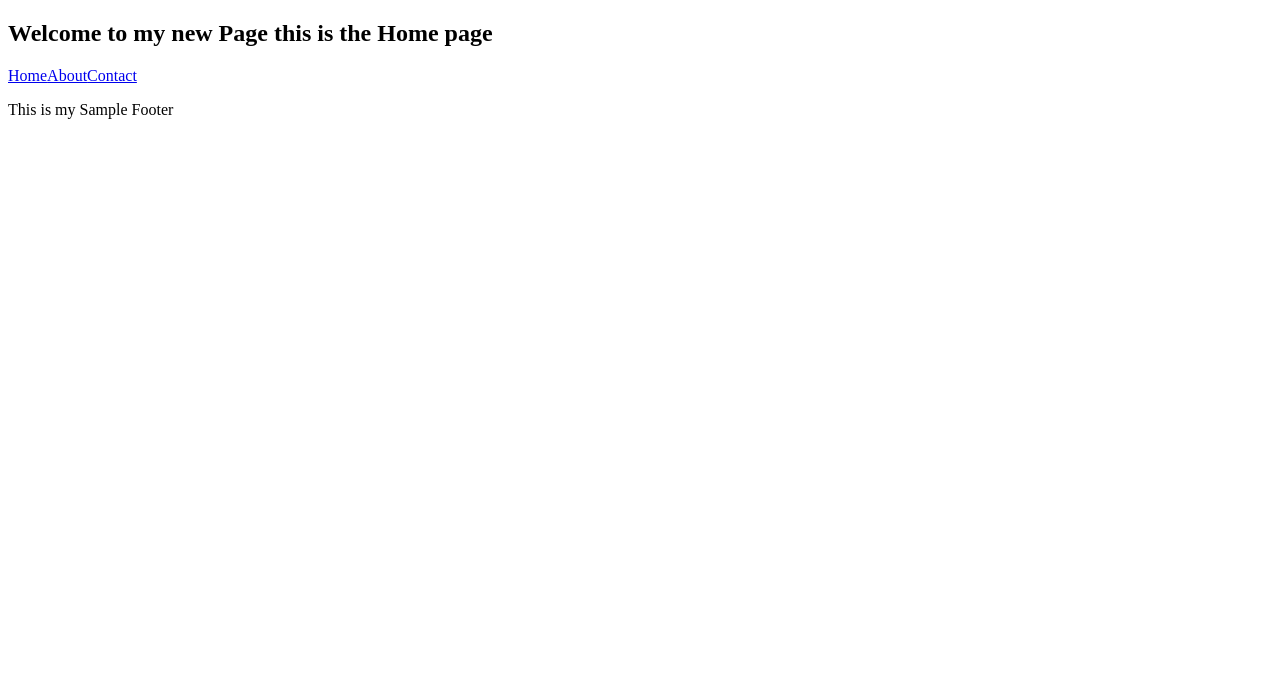
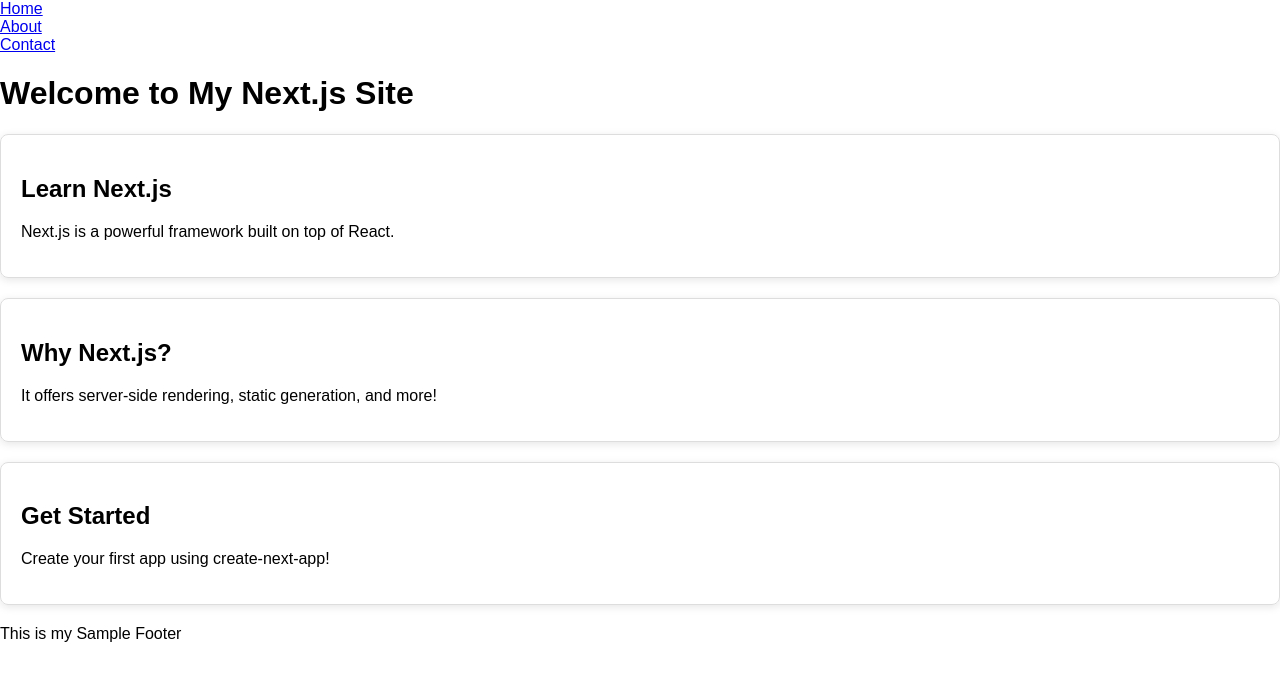
Before and after one commit to Bikramjeet1998/nextjs_journey, a Next.js app: page / in a window 1280 px wide. Shown: the top 680 px of the page. Built offline with nearby package versions, Linux system fonts and the light colour scheme.

Commit message:
card added

```diff
--- /dev/null
+++ b/components/card.js
@@ -0,0 +1,16 @@
+export default function Card({ title, description }) {
+    return (
+
+            <div style={{
+              border: '1px solid #ddd',
+              padding: '20px',
+              marginBottom: '20px',
+              borderRadius: '8px',
+              boxShadow: '0 2px 8px rgba(0, 0, 0, 0.1)'
+            }}>
+              <h2>{title}</h2>
+              <p>{description}</p>
+            </div>
+          )
+
+}
--- a/components/navbar.js
+++ b/components/navbar.js
@@ -2,8 +2,8 @@ import Link from 'next/link';
 export default function Navbar() {
     return (
         <nav>
-      <Link href="/">Home</Link>
-      <Link href="/about">About</Link>
+      <Link href="/">Home</Link><br></br>
+      <Link href="/about">About</Link><br></br>
       <Link href="/contact">Contact</Link>
     </nav>
     );
--- a/pages/index.js
+++ b/pages/index.js
@@ -1,17 +1,32 @@
 import Navbar from '@/components/navbar';
 import Footer from '@/components/footer';
 import Link from 'next/link';
+import Card from '@/components/card';
 
 
 export default function Home() {
   return (
     <div>
-      <main className="flex flex-col gap-[32px] row-start-2 items-center sm:items-start">
-        <h2> Welcome to my new Page this is the Home page</h2>
-        <Navbar/>
+    <Navbar />
+    <h1>Welcome to My Next.js Site</h1>
 
-      </main>
-         <Footer/>
-    </div>
+    <Card
+      title="Learn Next.js"
+      description="Next.js is a powerful framework built on top of React."
+    />
+
+    <Card
+      title="Why Next.js?"
+      description="It offers server-side rendering, static generation, and more!"
+    />
+
+    <Card
+      title="Get Started"
+      description="Create your first app using create-next-app!"
+    />
+
+    <Footer />
+  </div>
+
   );
 }
--- a/styles/globals.css
+++ b/styles/globals.css
@@ -1,14 +1,5 @@
-/* styles/globals.css */
-nav link {
-  display: inline-block;
-  padding: 8px 16px;
-  background: lightblue;
-  border-radius: 4px;
-  margin: 10px;
-  text-decoration: none;
+body {
+  font-family: Arial, sans-serif;
+  padding: 0;
+  margin: 0;
 }
-
-nav link:hover {
-  background: rgb(21, 186, 40);
-  color: white;
-}
```
